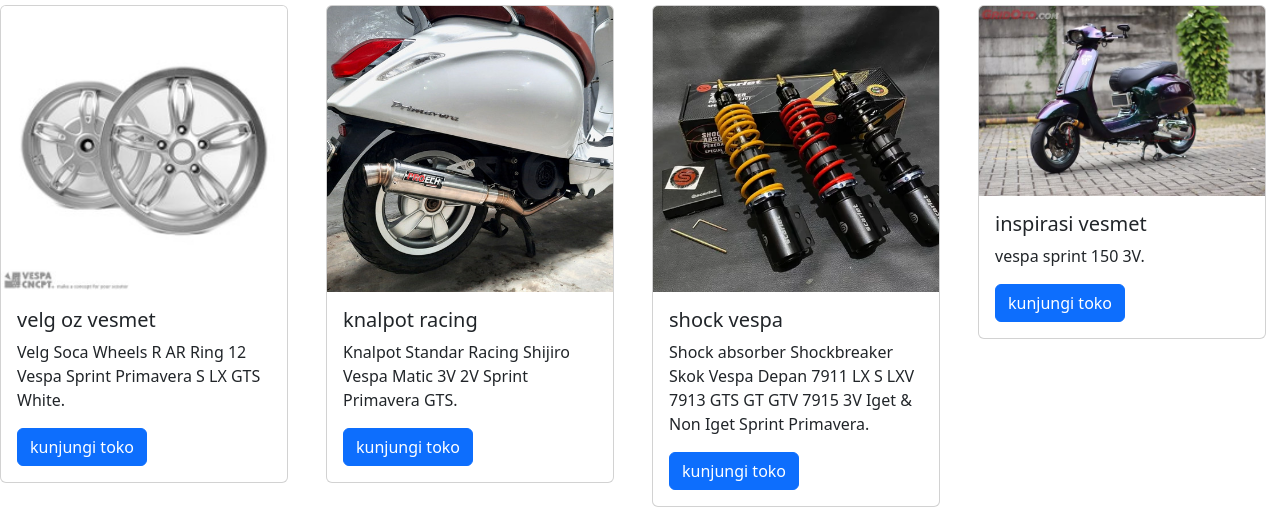
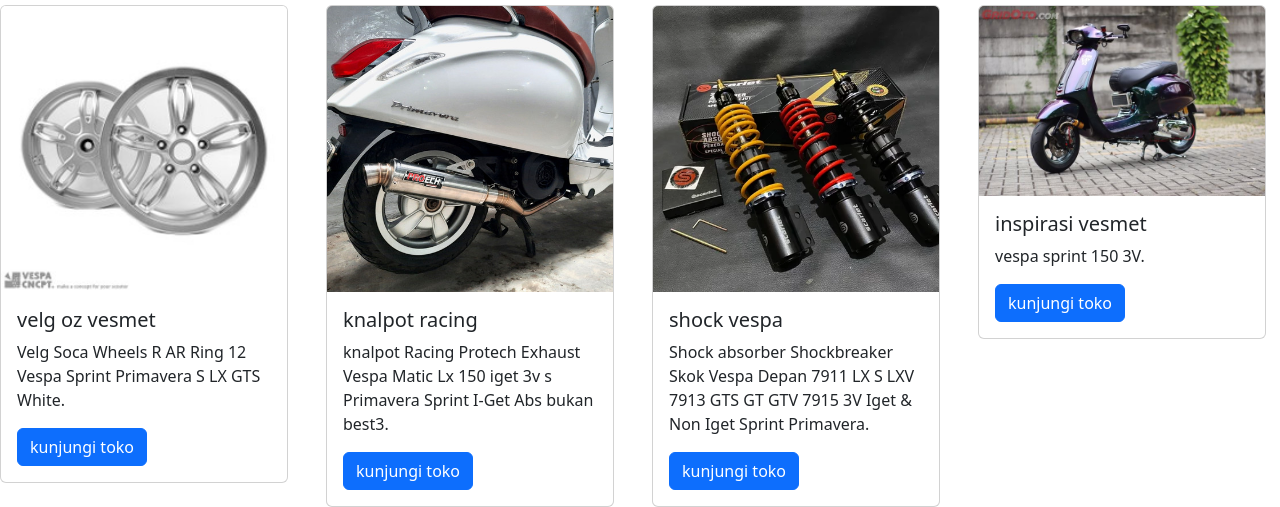
Before and after one commit to kittykittle/aurelsedangbelajar-bootstrap, a plain HTML site: page index.html in a window 1280 px wide. Shown: the part 768-1275 px from the top of the page. Drawn offline with nearby package versions, Linux system fonts and the light colour scheme.

Commit message:
Update index.html

```diff
--- a/index.html
+++ b/index.html
@@ -65,7 +65,7 @@
         <img src="./knlpotmber.jpg" class="card-img-top" alt="...">
         <div class="card-body">
           <h5 class="card-title">knalpot racing</h5>
-          <p class="card-text">Knalpot Standar Racing Shijiro Vespa Matic 3V 2V Sprint Primavera GTS.</p>
+          <p class="card-text">knalpot Racing Protech Exhaust Vespa Matic Lx 150 iget 3v s Primavera Sprint I-Get Abs bukan best3.</p>
           <a href="#" class="btn btn-primary">kunjungi toko</a>
         </div>
       </div></div>
```
